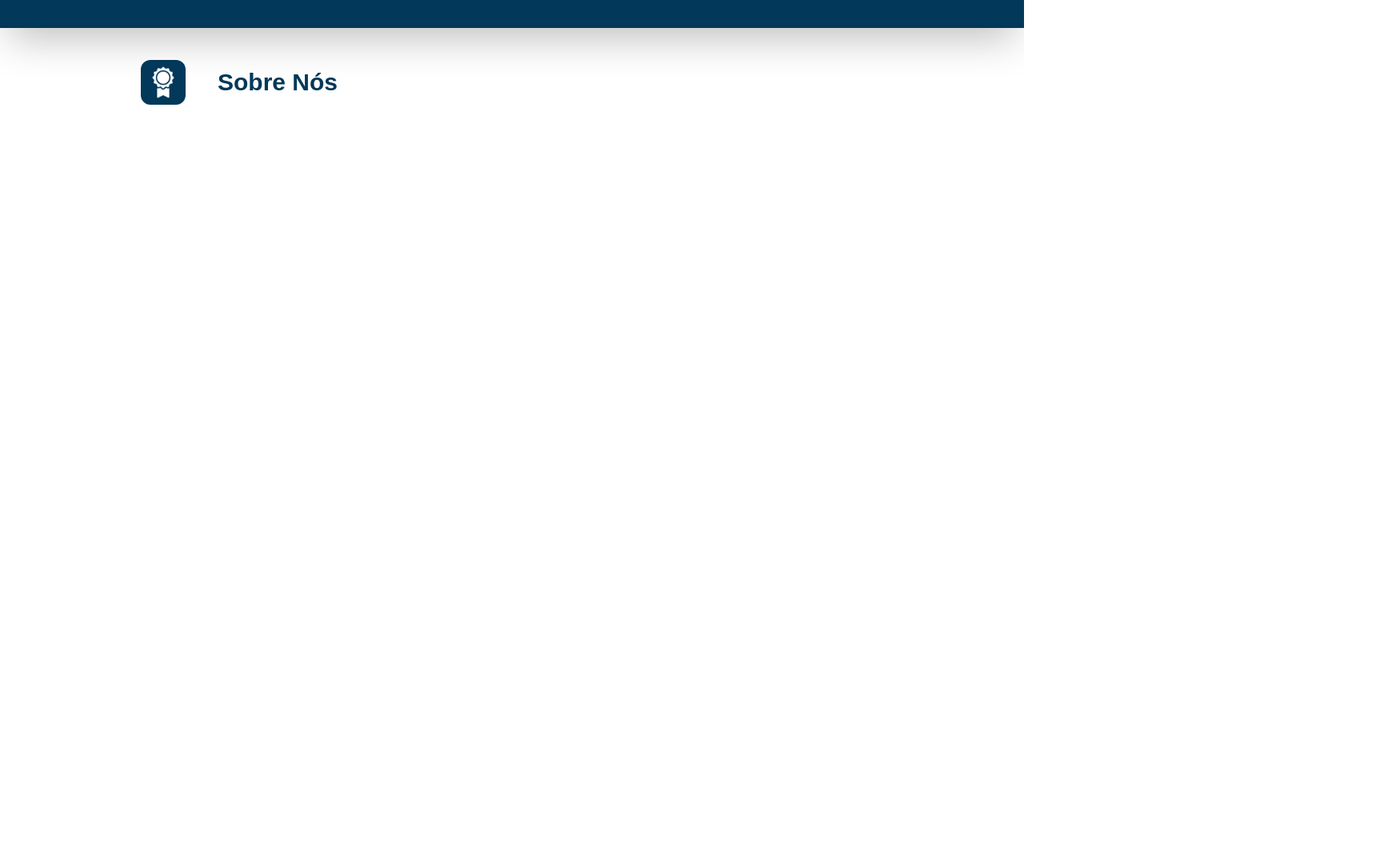
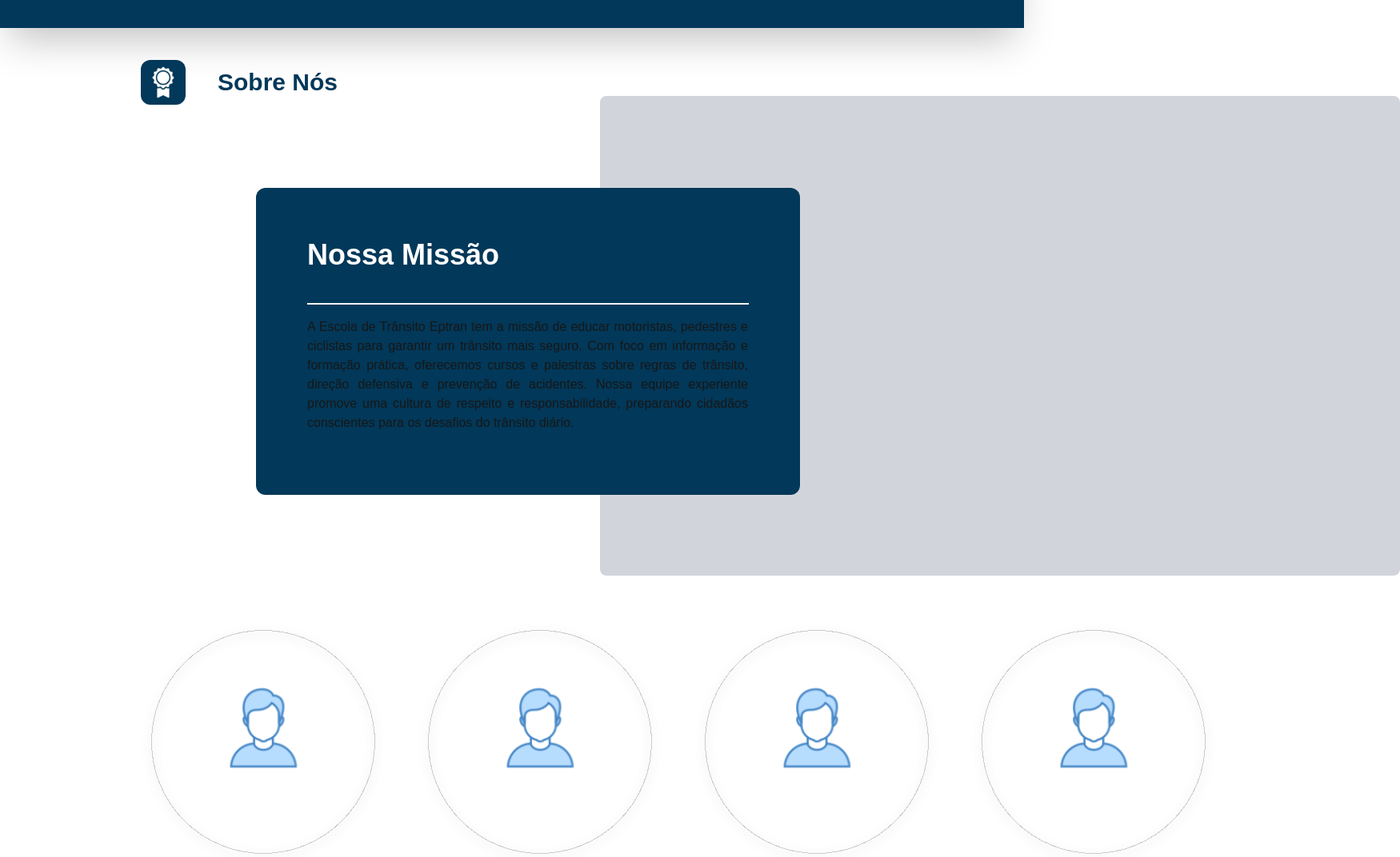
Before and after one commit to mat-cesconetto/eptran, a Next.js app in the folder eptran_nextjs/: page /sobre in a window 1280 px wide. Shown: the part 93-1165 px from the top of the page at 80% size, 1750 px wide, since content can reach past the window. Before the commit the page ends 800 px from the top, so only its background shows below. Built offline with nearby package versions, Linux system fonts and the light colour scheme.

Commit message:
pagina sobre n[os feita

```diff
--- a/eptran_nextjs/src/app/sobre/page.tsx
+++ b/eptran_nextjs/src/app/sobre/page.tsx
@@ -1,4 +1,5 @@
 import Image from "next/image";
+import Footer from "../components/ui/footer";
 
 export default function Home() {
   return (
@@ -17,6 +18,56 @@ export default function Home() {
         </div>
         <h1 className="text-3xl font-bold text-[#023859]">Sobre Nós</h1>
       </div>
+      <div className="relative p-16">
+        <div className="absolute -top-[10%] left-[750px] w-[1000px] h-[600px] bg-gray-300 rounded-lg"></div>
+        <div className="w-[680px] h-96 bg-[#023859] ml-64 rounded-xl relative z-10">
+          <h1 className="p-16 pb-10 w-full font-semibold text-white text-4xl">
+            Nossa Missão
+          </h1>
+          <div className="w-[552px] ml-16 h-0.5 bg-white mb-4"></div>
+          <p className="pl-16 w-[615px] text-justify">
+            A Escola de Trânsito Eptran tem a missão de educar motoristas,
+            pedestres e ciclistas para garantir um trânsito mais seguro. Com
+            foco em informação e formação prática, oferecemos cursos e palestras
+            sobre regras de trânsito, direção defensiva e prevenção de
+            acidentes. Nossa equipe experiente promove uma cultura de respeito e
+            responsabilidade, preparando cidadãos conscientes para os desafios
+            do trânsito diário.
+          </p>
+        </div>
+      </div>
+      <div className="mt-24 mb-36 flex">
+        <Image
+          src="/eptran-team.svg"
+          width={350}
+          height={350}
+          alt="sobre"
+          className="ml-44"
+        />
+        <Image
+          src="/eptran-team.svg"
+          width={350}
+          height={350}
+          alt="sobre"
+          className="ml-10"
+        />
+        <Image
+          src="/eptran-team.svg"
+          width={350}
+          height={350}
+          alt="sobre"
+          className="ml-10"
+        />
+        <Image
+          src="/eptran-team.svg"
+          width={350}
+          height={350}
+          alt="sobre"
+          className="ml-10"
+        />
+      </div>
+
+      <Footer />
     </div>
   );
 }
```
Also changed, not shown: eptran_nextjs/public/eptran-team.svg (added).
